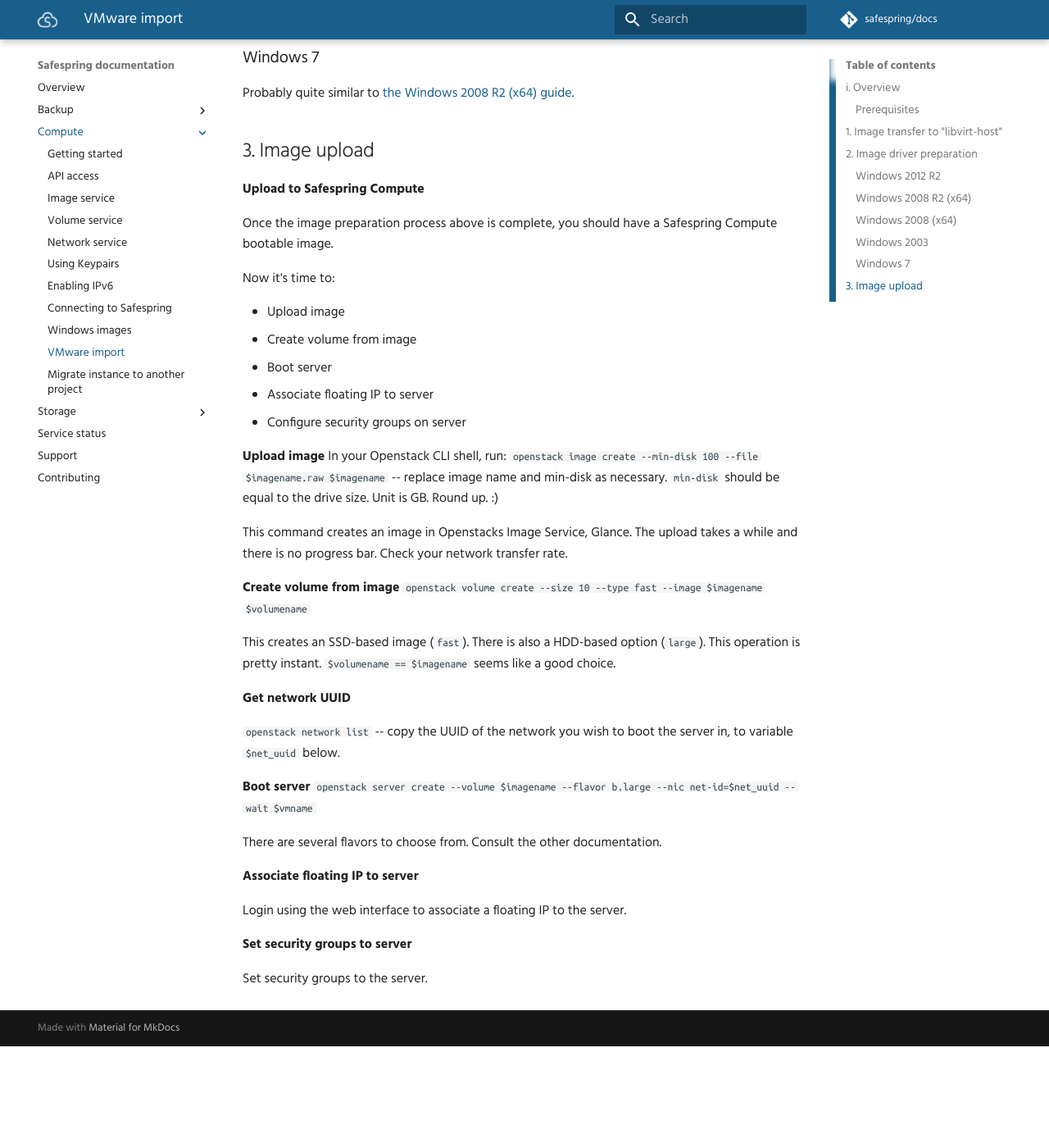
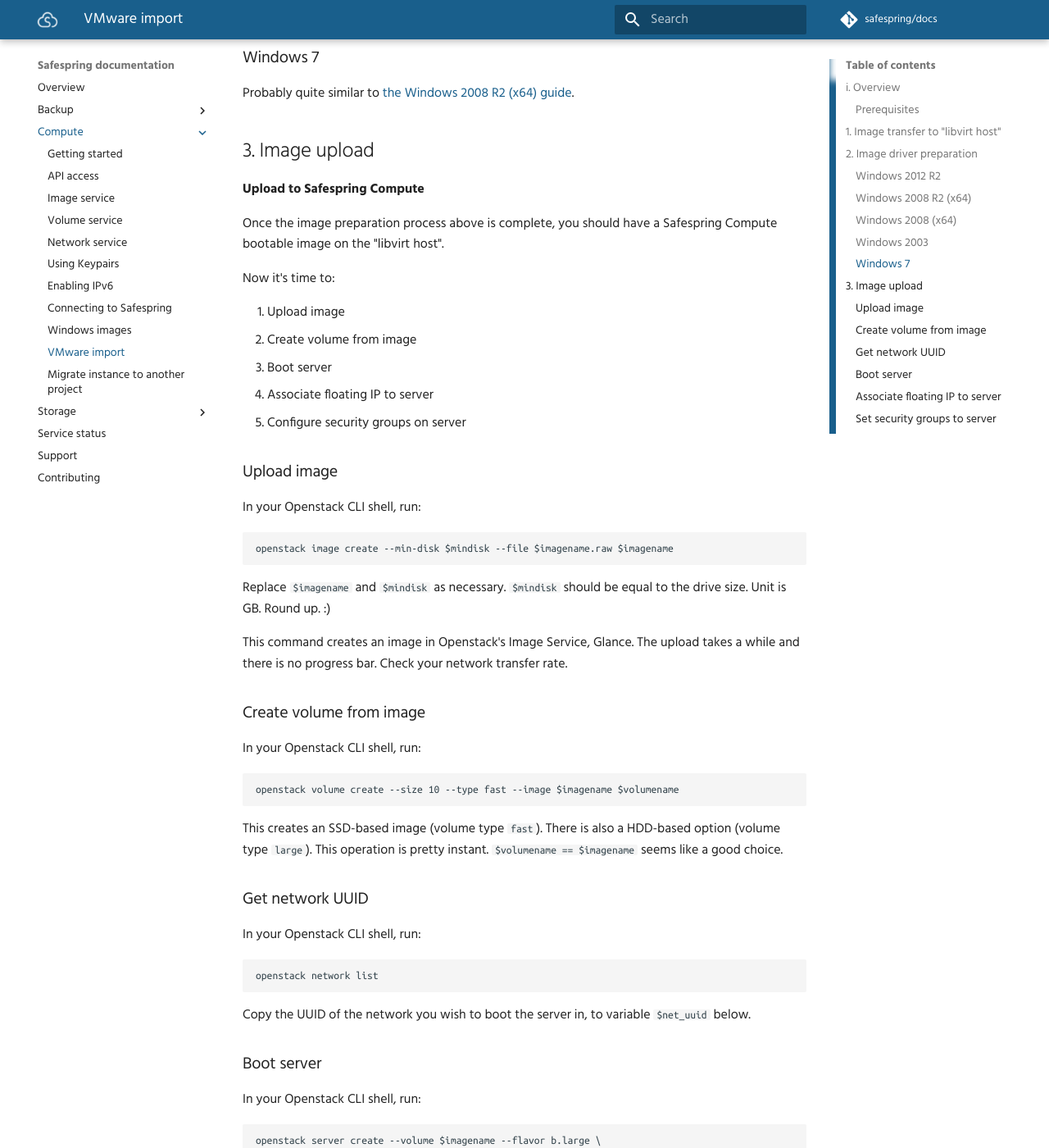
Before and after one commit to safespring/docs, an MkDocs documentation site: the page built from content/compute/vmware-import.md, in a window 1280 px wide and 1400 px high, scrolled down 6612 px. Shown: the whole window at 82% size. Built offline with MkDocs 1.6.1 and Material for MkDocs 9.7.7, drawn with Linux system fonts in a browser that asks for light colours; comment, search, counter and statistics services are not loaded; old or Windows-style settings are respelled for this version of MkDocs; before the commit the page ends 7888 px from its top, so only the background shows below that; some of the changed text lies outside the part shown.

Commit message:
VMware migration: update phase 3

````diff
--- a/content/compute/vmware-import.md
+++ b/content/compute/vmware-import.md
@@ -19,12 +19,12 @@
 ### Prerequisites
 
   * A CentOS (7 preferred) "datamover" server VM setup in the VMware cluster, with EPEL repository and `pigz`, `pv`, `screen` installed. Give it 4-8 GB RAM and 2-4 vCPUs.
-  * Another Linux server, "libvirt-host", accessible using SSH from above CentOS host, prepared with Openstack CLI, libvirt/KVM and a several hundred GB large storage volume (HDD performance (100+ MB/s) is sufficient). **Do not connect its network adapter to a working network** (for safety).
+  * Another Linux server, "libvirt host", accessible using SSH from above CentOS host, prepared with Openstack CLI, libvirt/KVM and a several hundred GB large storage volume (HDD performance (100+ MB/s) is sufficient). **Do not connect its network adapter to a working network** (for safety).
   * Credentials to access the OpenStack Project using CLI -- not explained in this guide.
   * If Windows among VM OS' to be transferred, download `virtio-win.iso` from https://fedoraproject.org/wiki/Windows_Virtio_Drivers
 
 
-## 1. Image transfer to "libvirt-host"
+## 1. Image transfer to "libvirt host"
 
 In vCenter / vSphere:
 
@@ -46,7 +46,7 @@
   ssh -c chacha20-poly1305@openssh.com -p 22 $username@$hostname \
   "pigz -cd | dd of=/mnt/bigstoragedevice/imagename.raw bs=16M"
 ```
-(where `$username` is the username at and `$hostname` the hostname or IP address of the "libvirt-host".)
+(where `$username` is the username at and `$hostname` the hostname or IP address of the "libvirt host".)
 
 ## 2. Image driver preparation
 
@@ -177,41 +177,64 @@
 
 **Upload to Safespring Compute**
 
-Once the image preparation process above is complete, you should have a Safespring Compute bootable image.
+Once the image preparation process above is complete, you should have a Safespring Compute bootable image on the "libvirt host".
 
 Now it's time to:
 
-  * Upload image
-  * Create volume from image
-  * Boot server
-  * Associate floating IP to server
-  * Configure security groups on server
+  1. Upload image
+  2. Create volume from image
+  3. Boot server
+  4. Associate floating IP to server
+  5. Configure security groups on server
 
-**Upload image**
+### Upload image
+
 In your Openstack CLI shell, run:
-`openstack image create --min-disk 100 --file $imagename.raw $imagename` -- replace image name and min-disk as necessary. `min-disk` should be equal to the drive size. Unit is GB. Round up. :)
 
-This command creates an image in Openstacks Image Service, Glance. The upload takes a while and there is no progress bar. Check your network transfer rate.
+```
+openstack image create --min-disk $mindisk --file $imagename.raw $imagename
+```
 
-**Create volume from image**
-`openstack volume create --size 10 --type fast --image $imagename $volumename`
+Replace `$imagename` and `$mindisk` as necessary. `$mindisk` should be equal to the drive size. Unit is GB. Round up. :)
 
-This creates an SSD-based image (`fast`). There is also a HDD-based option (`large`). This operation is pretty instant.
-`$volumename == $imagename` seems like a good choice.
+This command creates an image in Openstack's Image Service, Glance. The upload takes a while and there is no progress bar. Check your network transfer rate.
 
-**Get network UUID**
+### Create volume from image
 
-`openstack network list` -- copy the UUID of the network you wish to boot the server in, to variable `$net_uuid` below.
+In your Openstack CLI shell, run:
 
-**Boot server**
-`openstack server create --volume $imagename --flavor b.large --nic net-id=$net_uuid --wait $vmname`
+```
+openstack volume create --size 10 --type fast --image $imagename $volumename
+```
+
+This creates an SSD-based image (volume type `fast`). There is also a HDD-based option (volume type `large`).
+This operation is pretty instant. `$volumename == $imagename` seems like a good choice.
+
+### Get network UUID
+
+In your Openstack CLI shell, run:
+
+```
+openstack network list
+```
+
+Copy the UUID of the network you wish to boot the server in, to variable `$net_uuid` below.
+
+### Boot server
+
+In your Openstack CLI shell, run:
+
+```
+openstack server create --volume $imagename --flavor b.large \
+--nic net-id=$net_uuid --wait $vmname
+```
 
 There are several flavors to choose from. Consult the other documentation.
 
-**Associate floating IP to server**
+### Associate floating IP to server
 
-Login using the web interface to associate a floating IP to the server.
+Login using the web interface to associate a floating IP to the server. See the network documentation.
 
-**Set security groups to server**
+### Set security groups to server
 
-Set security groups to the server.
+Set security groups to the server, easiest done using the web interface. See the network documentation.
````
